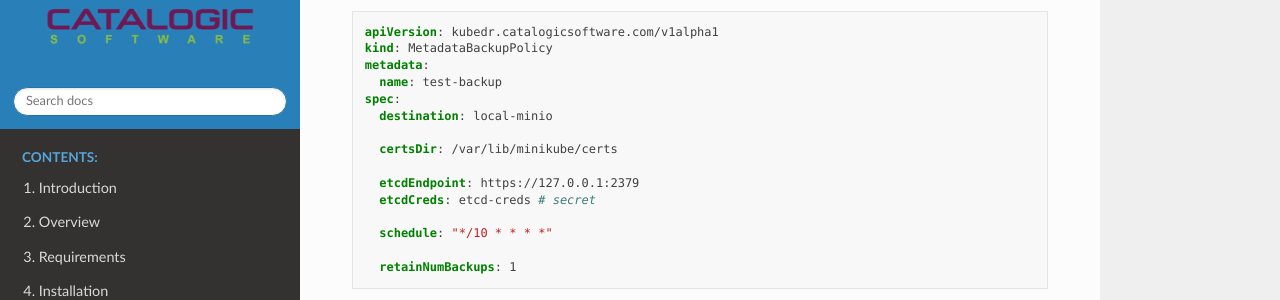
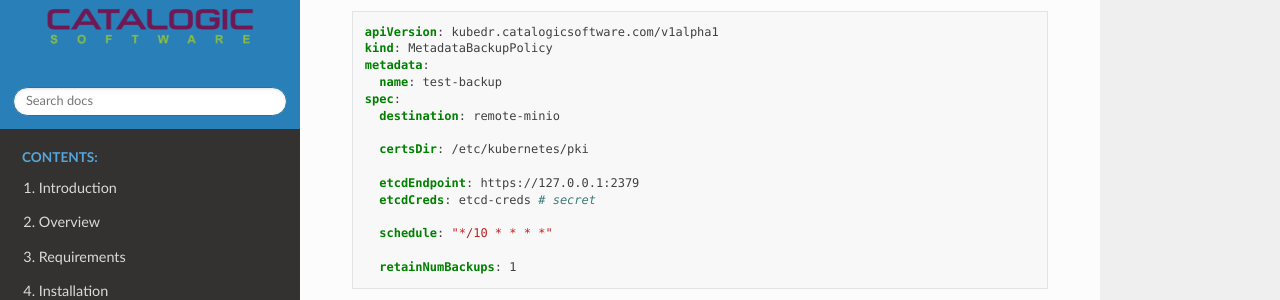
Before and after one commit to catalogicsoftware/kubedr, a Sphinx documentation site: the page built from docs/userguide/source/backup.rst, in a window 1280 px wide and 900 px high, scrolled down 547 px. Shown: the part 151-451 px from the top of the window. Built offline with Sphinx 7.4.7 and the Read the Docs theme 2.0.0, drawn with Linux system fonts in a browser that asks for light colours.

Commit message:
Change name of minio metadata and default certs directory

```diff
--- a/docs/userguide/source/backup.rst
+++ b/docs/userguide/source/backup.rst
@@ -40,9 +40,9 @@
   metadata:
     name: test-backup
   spec:
-    destination: local-minio
+    destination: remote-minio
 
-    certsDir: /var/lib/minikube/certs
+    certsDir: /etc/kubernetes/pki
 
     etcdEndpoint: https://127.0.0.1:2379
     etcdCreds: etcd-creds # secret
--- a/docs/userguide/source/configuration.rst
+++ b/docs/userguide/source/configuration.rst
@@ -30,7 +30,7 @@
   apiVersion: kubedr.catalogicsoftware.com/v1alpha1
   kind: BackupLocation
   metadata:
-    name: local-minio
+    name: remote-minio
   spec:
     url: http://10.96.57.3:9000
     bucketName: testbucket
```
